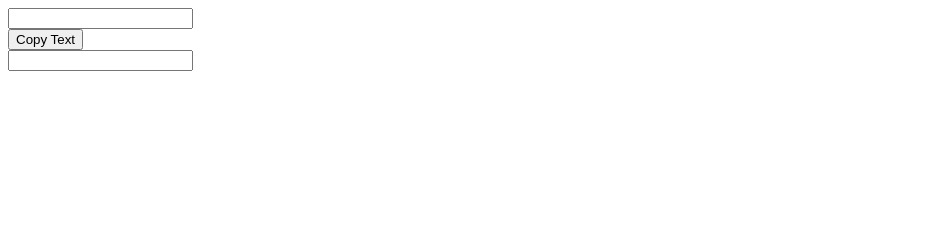
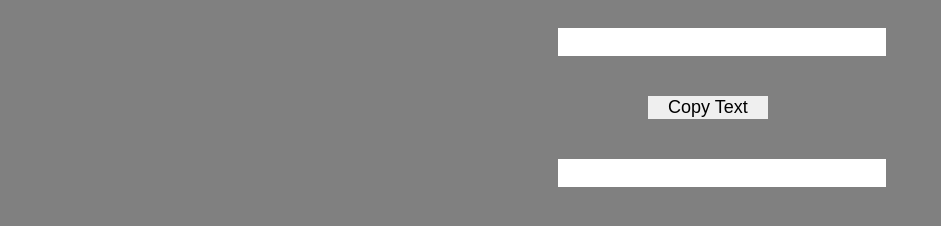
Before and after one commit to martinpastore/QuestsProgramacion3, a plain HTML site: page Web Dominion/index.html in a window 1280 px wide. Shown: the whole page, without its empty margins (0-941 px from the left). Drawn offline with nearby package versions, Linux system fonts and the light colour scheme.

Commit message:
add styles

```diff
--- a/Web Dominion/index.html
+++ b/Web Dominion/index.html
@@ -11,7 +11,10 @@
 	<input type="text" id="txtUno" class="textbox"/></br>
 	<input type="button" id="btnCopy" class="button" onClick="copyText()" value="Copy Text"/></br>
 	<input type="text" id="txtDos" class="textbox"/></br>
-	<div id="stat">
+	<div>
+		<ul>
+			<li id="stat"/>
+		</ul>
 	</div>
 </body>
 </html>
--- a/Web Dominion/script.js
+++ b/Web Dominion/script.js
@@ -10,6 +10,6 @@ function copyText(){
 		$("#txtUno").val(texto2);
 	}
 	if(texto1 == '' && texto2 == ''){
-		document.write("Please, write something");
+		document.getElementById("stat").value = "Please, write something";
 	}
 }
--- a/Web Dominion/style.css
+++ b/Web Dominion/style.css
@@ -0,0 +1,24 @@
+body{
+	background-color: gray;
+}
+.textbox{
+	border: 0px;
+	margin: 20px;
+	padding-left: 20px;
+	padding-right: 20px;
+	text-align: center;
+	margin-left: 550px;
+	font-size: 22px;
+}
+.button{
+	border: 0px;
+	margin: 20px;
+	padding-left: 20px;
+	padding-right: 20px;
+	text-align: center;
+	margin-left: 640px;
+	font-size: 18px;
+}
+ul{
+	list-style: none;
+}
```
